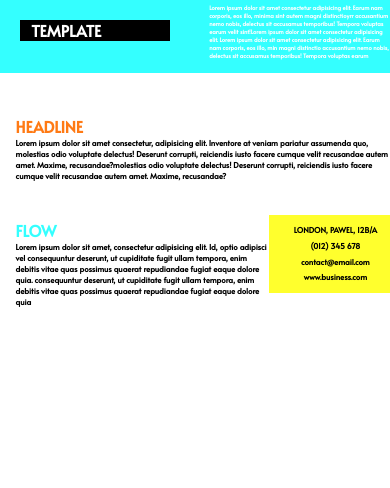
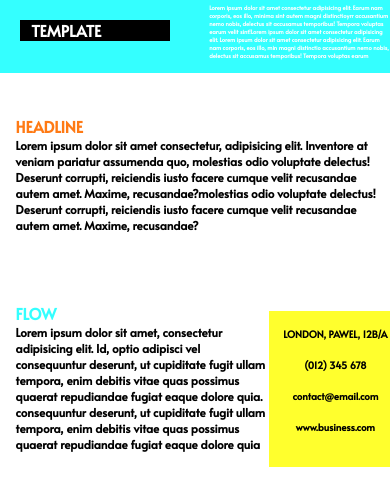
Before and after one commit to UdeshBhatti2004/Template-2, a plain HTML site: page index.html in a window 390 px wide. Shown: the part 356-844 px from the top of the page. Drawn offline with Linux system fonts and the light colour scheme.

Commit message:
Update style.css

```diff
--- a/style.css
+++ b/style.css
@@ -495,7 +495,7 @@
 
     .footer-content-1 p {
         margin-left: 4vw;
-        font-size: 2vw;
+        font-size: 3vw;
     }
 
     .footer-part-2 {
@@ -506,7 +506,7 @@
 
     .footer-content-2 h1 {
         color: rgb(0, 255, 255, 0.797);
-        margin-top: 10vw;
+        margin-top: 14vw;
         margin-left: 4vw;
         font-size: 4vw;
     }
@@ -514,14 +514,32 @@
     .footer-content-2 p {
         margin-left: 4vw;
         width: 65vw;
-        font-size: 2vw;
+        font-size: 3vw;
     }
 
     .yellow-box {
         background-color: rgba(255, 255, 0, 0.823);
-        height: 20vw;
-        width: 35vw;
-        margin-top: 5vw;
+        height: 15vw;
+        width: 25vw;
+    }
+
+    .yellow-box-content {
+        margin-top: 4vw;
+        margin-left: 3vw;
+        font-size: 1vw;
+    }
+
+    .yellow-box-content h1 {
+        font-size: 1.5vw;
+        text-align: center;
+        line-height: 3vw;
+    }
+
+    .yellow-box {
+        background-color: rgba(255, 255, 0, 0.823);
+        height: 40vw;
+        width: 45vw;
+        margin-top: 20vw;
     }
 
     .yellow-box-content {
@@ -531,8 +549,11 @@
     }
 
     .yellow-box-content h1 {
-        font-size: 2vw;
+        font-size: 2.5vw;
         text-align: center;
-        line-height: 4vw;
+        line-height: 8vw;
     }
+
+
+
 }
```
